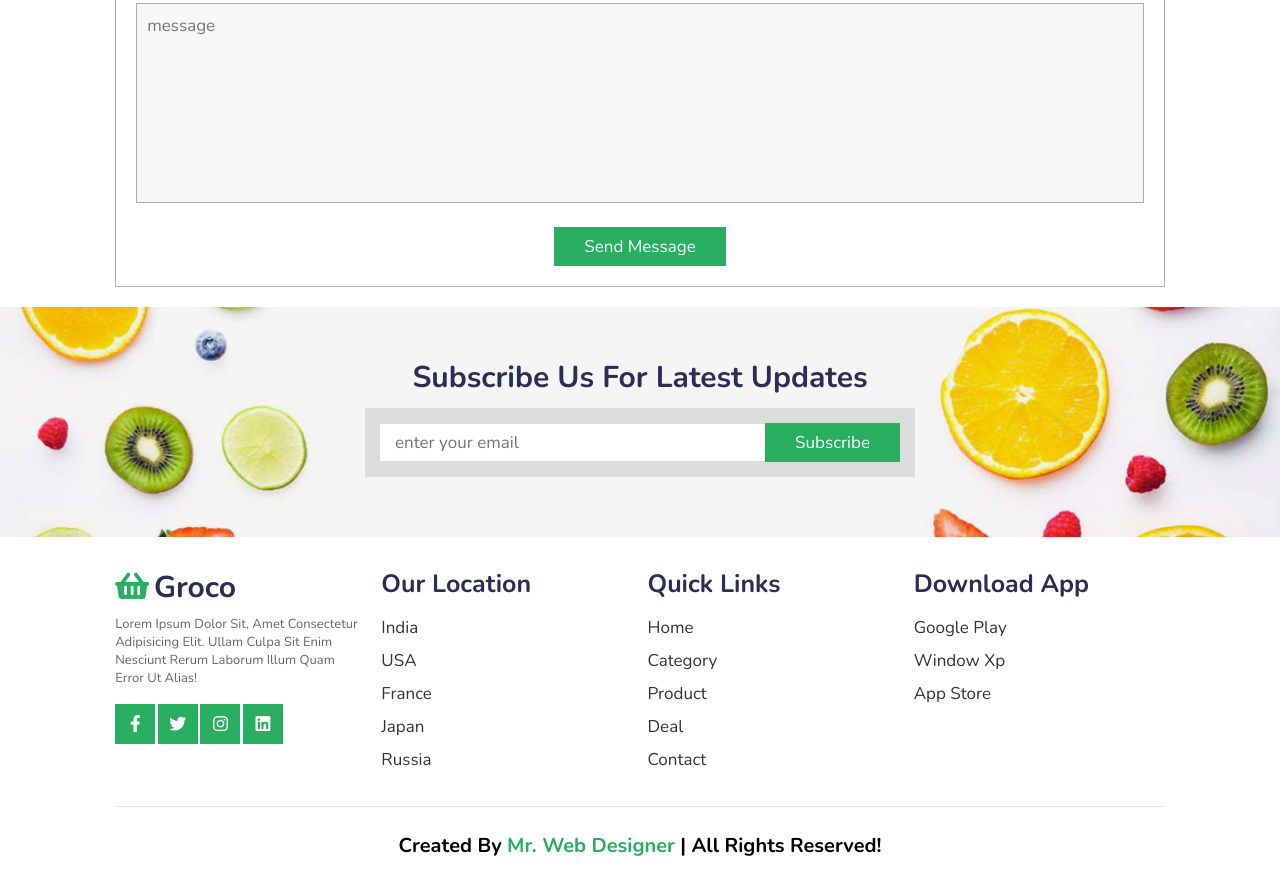
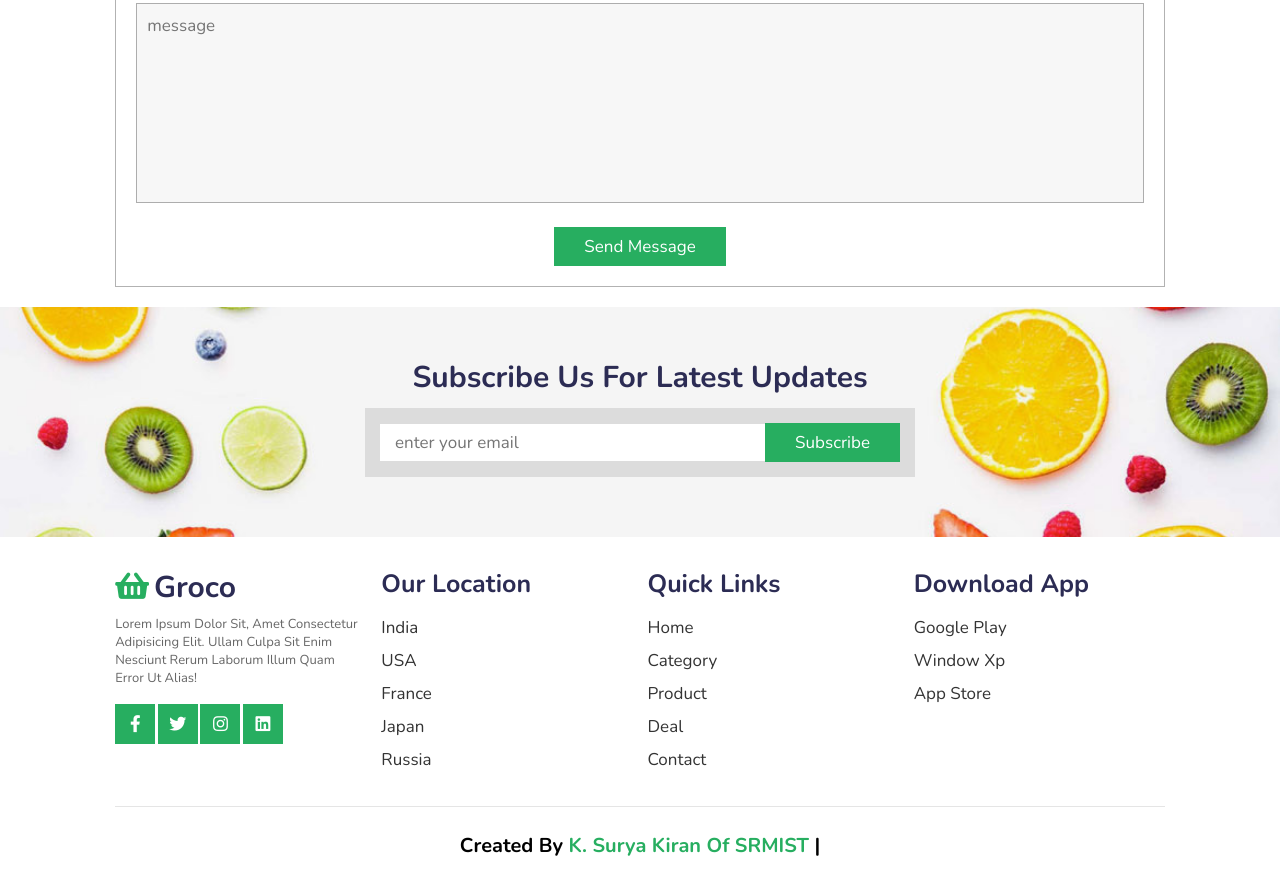
Before and after one commit to Suryakiran7-2002/Grocery-website, a plain HTML site: page index.html in a window 1280 px wide. Shown: the part 3666-4560 px from the top of the page. Drawn offline with nearby package versions, Linux system fonts and the light colour scheme.

Commit message:
Update index.html

```diff
--- a/index.html
+++ b/index.html
@@ -504,7 +504,7 @@
 
     </div>
 
-    <h1 class="credit"> created by <span> mr. web designer </span> | all rights reserved! </h1>
+    <h1 class="credit"> created by <span> K. Surya Kiran of SRMIST </span> | </h1>
 
 </section>
 
```
